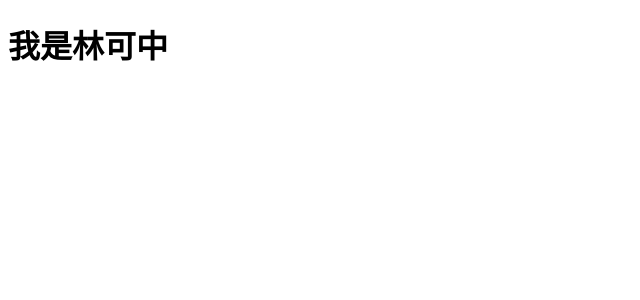
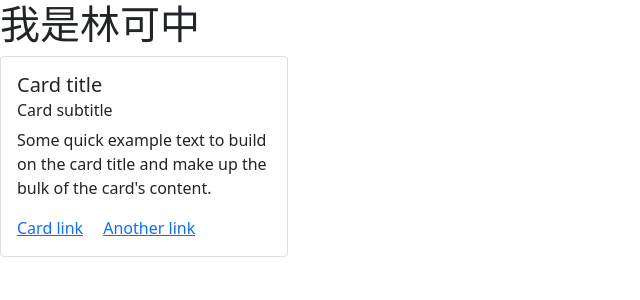
Before and after one commit to kl30822python/__pythonFlask__, a Flask app: page /kochunglin in a window 1280 px wide. Shown: the top 300 px of the page, without its empty margins (0-640 px from the left). Run offline with Flask 3, Linux system fonts and the light colour scheme; some libraries are stand-ins or nearby versions.

Commit message:
modify html and css js

```diff
--- a/2023_04_27/templates/index.html
+++ b/2023_04_27/templates/index.html
@@ -6,10 +6,22 @@
     <meta http-equiv="X-UA-Compatible" content="IE=edge">
     <meta name="viewport" content="width=device-width, initial-scale=1.0">
     <title>KochungLin Webpage</title>
+    <link href="{{url_for('static',filename='css/bootstrap.min.css')}}" rel="stylesheet">
 </head>
 
 <body>
     <h1>我是林可中</h1>
+    <div class="card" style="width: 18rem;">
+        <div class="card-body">
+            <h5 class="card-title">Card title</h5>
+            <h6 class="card-subtitle mb-2 text-body-secondary">Card subtitle</h6>
+            <p class="card-text">Some quick example text to build on the card title and make up the bulk of the card's
+                content.</p>
+            <a href="#" class="card-link">Card link</a>
+            <a href="#" class="card-link">Another link</a>
+        </div>
+    </div>
+    <script src="{{url_for('static',filename='js/bootstrap.min.js')}}"></script>
 </body>
 
 </html>
```
Also changed, not shown: 2023_04_27/static/css/bootstrap.min.css (renamed from 2023_04_27/templates/css/bootstrap.min.css), 2023_04_27/static/js/bootstrap.bundle.min.js (renamed from 2023_04_27/templates/css/bootstrap.bundle.min.js), 4 other files.
